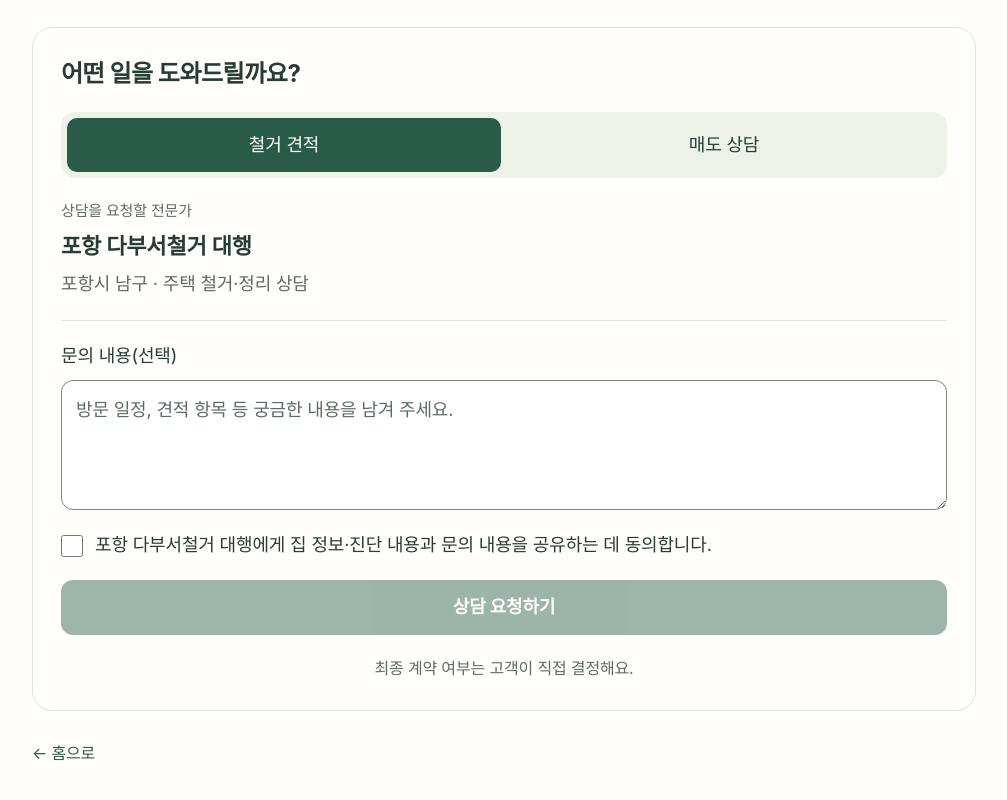
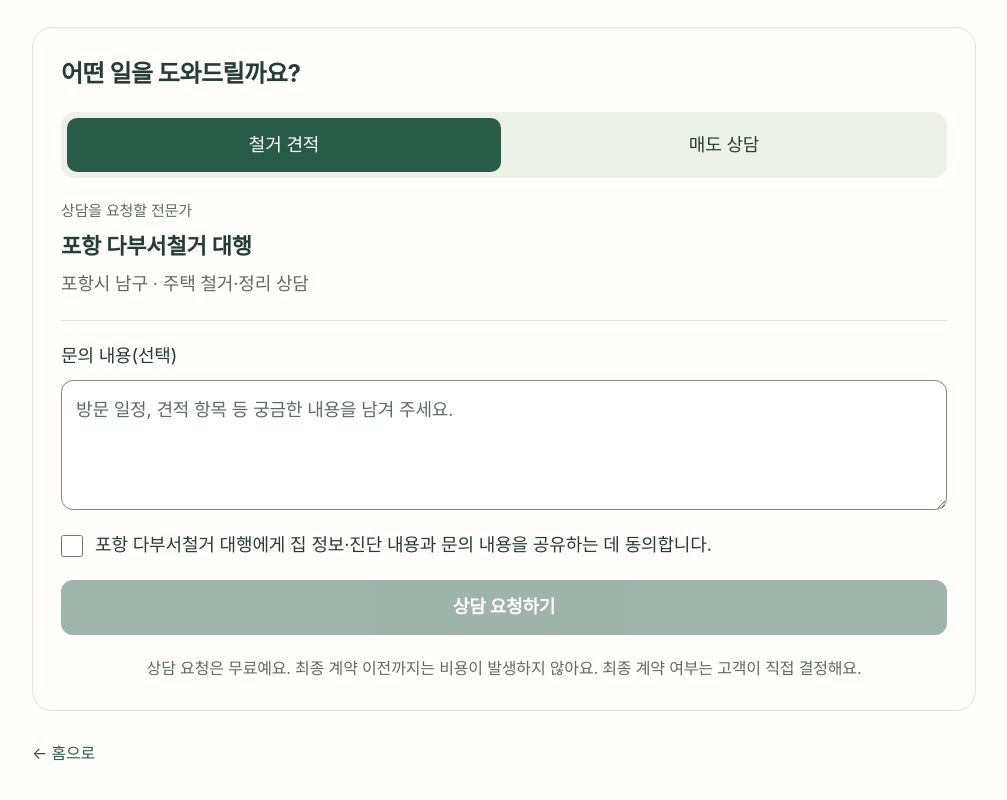
Before and after one commit to heexohee/Binzip, a Next.js app: page /example-report in a window 1280 px wide. Shown: the part 3273-4073 px from the top of the page, without its empty margins (136-1143 px from the left). Built offline with nearby package versions, Linux system fonts and the light colour scheme; a web font is replaced by a local one.

Commit message:
copy: clarify consultation pricing

```diff
--- a/app/connect/consultation-request.tsx
+++ b/app/connect/consultation-request.tsx
@@ -26,7 +26,7 @@ export default function ConsultationRequest() {
         <label htmlFor="initial-message">문의 내용(선택)<textarea id="initial-message" maxLength={2000} value={message} onChange={e => setMessage(e.target.value)} placeholder="방문 일정, 견적 항목 등 궁금한 내용을 남겨 주세요."/></label>
         <label className={s.check}><input type="checkbox" checked={consent} onChange={e => setConsent(e.target.checked)}/><span>{provider}에게 집 정보·진단 내용과 문의 내용을 공유하는 데 동의합니다.</span></label>
         <button className={s.primary} disabled={!consent || busy}>{busy ? '요청 저장 중…' : '상담 요청하기'}</button>
-        <p className={s.note}>최종 계약 여부는 고객이 직접 결정해요.</p>
+        <p className={s.note}>상담 요청은 무료예요. 최종 계약 이전까지는 비용이 발생하지 않아요. 최종 계약 여부는 고객이 직접 결정해요.</p>
         {error && <p role="alert">{error}</p>}
       </form>
     </div>
```
